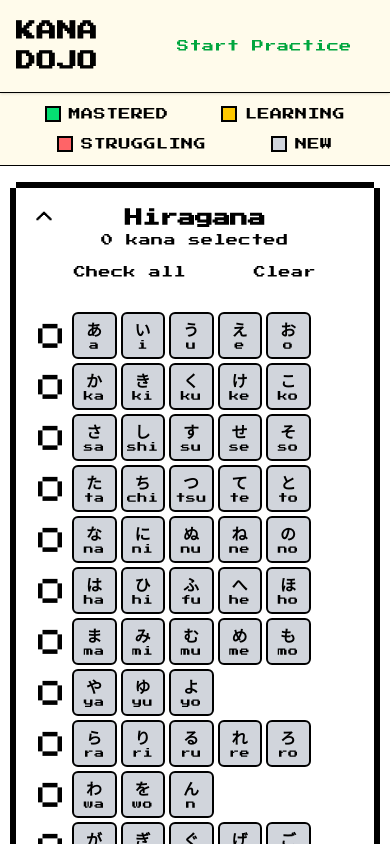
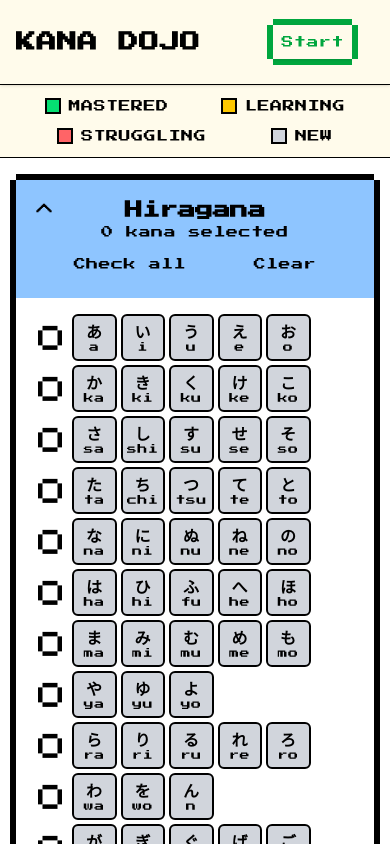
Before and after one commit to chenaaron3/kana, a React (Vite) app: page / in a window 390 px wide. Shown: the top 844 px of the page. Built offline with nearby package versions, Linux system fonts and the light colour scheme; what ts-fsrs would draw is missing.

Commit message:
mobile battle

```diff
--- a/src/components/Enemy.tsx
+++ b/src/components/Enemy.tsx
@@ -202,11 +202,11 @@ const Enemy = forwardRef<EnemyRef, EnemyProps>(({ enemy, isActive = false, turns
     return (
         <div ref={containerRef} className="flex flex-col items-center gap-2 relative">
             {/* Health Bar */}
-            <div className="w-full max-w-[150px] relative pl-5">
+            <div className="w-full max-w-[100px] md:max-w-[150px] relative pl-4 md:pl-5">
                 {/* Turn Countdown Badge */}
-                <div className="absolute -left-6 top-1/2 -translate-y-1/2 z-10">
-                    <Avatar variant="retro" className="w-10 h-10 rounded-none">
-                        <AvatarFallback className="bg-red-700 text-white text-lg font-bold retro border-2 border-white rounded-none">
+                <div className="absolute -left-4 md:-left-6 top-1/2 -translate-y-1/2 z-10">
+                    <Avatar variant="retro" className="w-6 h-6 md:w-10 md:h-10 rounded-none">
+                        <AvatarFallback className="bg-red-700 text-white text-xs md:text-lg font-bold retro border-2 border-white rounded-none">
                             {turnsUntilAttack && turnsUntilAttack}
                             {!turnsUntilAttack && <img
                                 src={swordIcon}
--- a/src/components/KanaSectionCard.tsx
+++ b/src/components/KanaSectionCard.tsx
@@ -34,6 +34,17 @@ export default function KanaSectionCard({
     getAccuracyColor,
     renderKanaTooltip,
 }: KanaSectionCardProps) {
+    // Get pastel color for section header based on title
+    const getSectionColor = (sectionTitle: string): string => {
+        const colorMap: Record<string, string> = {
+            'Hiragana': 'bg-blue-300',
+            'Hiragana Combinations': 'bg-purple-300',
+            'Katakana': 'bg-pink-300',
+            'Katakana Combinations': 'bg-teal-300',
+        };
+        return colorMap[sectionTitle] || 'bg-background';
+    };
+
     // Count total selected kana characters
     const selectedKanaCount = groups.reduce((count, group) => {
         const groupKey = `${group.name}-${group.characters[0]?.type ?? ""}`;
@@ -45,7 +56,7 @@ export default function KanaSectionCard({
 
     const renderKanaGrid = () => {
         return (
-            <div className="flex flex-col md:flex-row gap-1 md:overflow-x-auto pb-4">
+            <div className="flex flex-col md:flex-row gap-1 md:overflow-x-auto py-4">
                 {groups.map((group) => {
                     const groupKey = `${group.name}-${group.characters[0]?.type ?? ""}`;
                     const isSelected = selectedGroups.has(groupKey);
@@ -91,7 +102,7 @@ export default function KanaSectionCard({
     return (
         <Card>
             <Collapsible defaultOpen>
-                <CardHeader className="p-4 md:p-6">
+                <CardHeader className={`p-4 md:p-6 ${getSectionColor(title)}`}>
                     <div className="flex flex-col md:flex-row md:items-center md:justify-between gap-0">
                         <CollapsibleTrigger className="flex flex-col items-start gap-1 text-left w-auto">
                             <CardTitle className="text-lg md:text-2xl text-center md:text-left w-full">{title}</CardTitle>
@@ -103,7 +114,7 @@ export default function KanaSectionCard({
                             <Button
                                 variant="ghost"
                                 size="sm"
-                                className="text-xs md:text-sm"
+                                className="text-xs md:text-sm mb-0"
                                 onClick={onCheckAll}
                             >
                                 Check all
@@ -111,7 +122,7 @@ export default function KanaSectionCard({
                             <Button
                                 variant="ghost"
                                 size="sm"
-                                className="text-xs md:text-sm"
+                                className="text-xs md:text-sm mb-0"
                                 onClick={onClear}
                             >
                                 Clear
--- a/src/components/KanaSelection.tsx
+++ b/src/components/KanaSelection.tsx
@@ -2,6 +2,7 @@ import { useEffect, useState } from 'react';
 import KanaChart from '~/components/KanaChart';
 import KanaSectionCard from '~/components/KanaSectionCard';
 import { Button } from '~/components/ui/8bit/button';
+import { Card, CardContent } from '~/components/ui/8bit/card';
 import { TooltipProvider } from '~/components/ui/tooltip';
 import {
   allKanaGroups, hiraganaCombinationGroups, hiraganaGroups, katakanaCombinationGroups,
@@ -199,7 +200,7 @@ export default function KanaSelection({ onStart }: KanaSelectionProps) {
 
   return (
     <TooltipProvider delayDuration={0}>
-      <div className="min-h-screen bg-background overflow-hidden">
+      <div className="min-h-screen bg-background">
         {/* Sticky Header */}
         <div className="sticky top-0 z-10 border-b bg-amber-50 shadow-sm">
           <div className="mx-auto max-w-7xl px-4 py-4">
@@ -211,7 +212,11 @@ export default function KanaSelection({ onStart }: KanaSelectionProps) {
                 onClick={handleStart}
                 className="text-xs md:text-base text-green-600 hover:text-green-700"
               >
-                Start Practice
+                <Card>
+                  <div className="p-2">
+                    Start
+                  </div>
+                </Card>
               </Button>
             </div>
           </div>
--- a/src/components/Player.tsx
+++ b/src/components/Player.tsx
@@ -184,13 +184,13 @@ const Player = forwardRef<PlayerRef, PlayerProps>(({ isActive = false, enemySpri
                         animate={{ opacity: 1 }}
                         exit={{ opacity: 0 }}
                         transition={{ duration: 0.3 }}
-                        className="absolute top-0 left-1/2 -translate-x-1/2 w-full max-w-[150px]"
+                        className="absolute top-0 left-1/2 -translate-x-1/2 w-full max-w-[100px] md:max-w-[150px]"
                     >
-                        <div className="relative pl-5">
+                        <div className="relative pl-4 md:pl-5">
                             {/* Combo Avatar */}
-                            <div className="absolute -left-6 top-1/2 -translate-y-1/2 z-10">
-                                <Avatar variant="retro" className="w-10 h-10 rounded-none">
-                                    <AvatarFallback className="bg-blue-700 text-white text-lg font-bold retro border-2 border-white rounded-none">
+                            <div className="absolute -left-4 md:-left-6 top-1/2 -translate-y-1/2 z-10">
+                                <Avatar variant="retro" className="w-6 h-6 md:w-10 md:h-10 rounded-none">
+                                    <AvatarFallback className="bg-blue-700 text-white text-xs md:text-lg font-bold retro border-2 border-white rounded-none">
                                         {combo}
                                     </AvatarFallback>
                                 </Avatar>
--- /dev/null
+++ b/src/components/PlayerStats.tsx
@@ -0,0 +1,63 @@
+import emptyHeart from '~/assets/hearts/empty.png';
+import fullHeart from '~/assets/hearts/full.png';
+
+interface PlayerStatsProps {
+    playerLives?: number;
+    totalCorrect: number;
+    totalAttempts: number;
+    variant?: 'mobile' | 'desktop';
+}
+
+export default function PlayerStats({
+    playerLives,
+    totalCorrect,
+    totalAttempts,
+    variant = 'mobile',
+}: PlayerStatsProps) {
+    const isMobile = variant === 'mobile';
+    const isDesktop = variant === 'desktop';
+
+    return (
+        <>
+            {/* Player Lives Display */}
+            {playerLives !== undefined && (
+                <div
+                    className={
+                        isMobile
+                            ? 'mt-1 flex gap-1'
+                            : isDesktop
+                                ? 'hidden md:flex absolute top-4 left-4 gap-1'
+                                : ''
+                    }
+                >
+                    {Array.from({ length: 3 }).map((_, i) => (
+                        <img
+                            key={i}
+                            src={i < playerLives ? fullHeart : emptyHeart}
+                            alt={i < playerLives ? 'Full heart' : 'Empty heart'}
+                            className="w-6 h-6"
+                            style={{
+                                imageRendering: 'pixelated',
+                            }}
+                        />
+                    ))}
+                </div>
+            )}
+
+            {/* Accuracy Score */}
+            {totalAttempts > 0 && (
+                <div
+                    className={
+                        isMobile
+                            ? 'retro text-sm text-muted-foreground'
+                            : isDesktop
+                                ? 'retro hidden md:block absolute top-4 right-4 text-sm text-muted-foreground'
+                                : ''
+                    }
+                >
+                    {totalCorrect} / {totalAttempts}
+                </div>
+            )}
+        </>
+    );
+}
--- a/src/components/ui/8bit/button.tsx
+++ b/src/components/ui/8bit/button.tsx
@@ -1,10 +1,10 @@
-import './styles/retro.css';
+import { type VariantProps, cva } from "class-variance-authority";
 
-import { cva } from 'class-variance-authority';
-import { Button as ShadcnButton } from '~/components/ui/button';
-import { cn } from '~/lib/utils';
+import { cn } from "~/lib/utils";
 
-import type { VariantProps } from 'class-variance-authority';
+import { Button as ShadcnButton } from "~/components/ui/button";
+
+import "./styles/retro.css";
 
 export const buttonVariants = cva("", {
   variants: {
@@ -35,13 +35,16 @@ export const buttonVariants = cva("", {
 
 export interface BitButtonProps
   extends React.ButtonHTMLAttributes<HTMLButtonElement>,
-  VariantProps<typeof buttonVariants> {
+    VariantProps<typeof buttonVariants> {
   asChild?: boolean;
   ref?: React.Ref<HTMLButtonElement>;
 }
 
 function Button({ children, asChild, ...props }: BitButtonProps) {
   const { variant, size, className, font } = props;
+
+  const hasBorder =
+    variant !== "ghost" && variant !== "link" && size !== "icon";
 
   return (
     <ShadcnButton
```
Also changed, not shown: src/components/KanaQuiz.tsx (+26 -29 lines).
